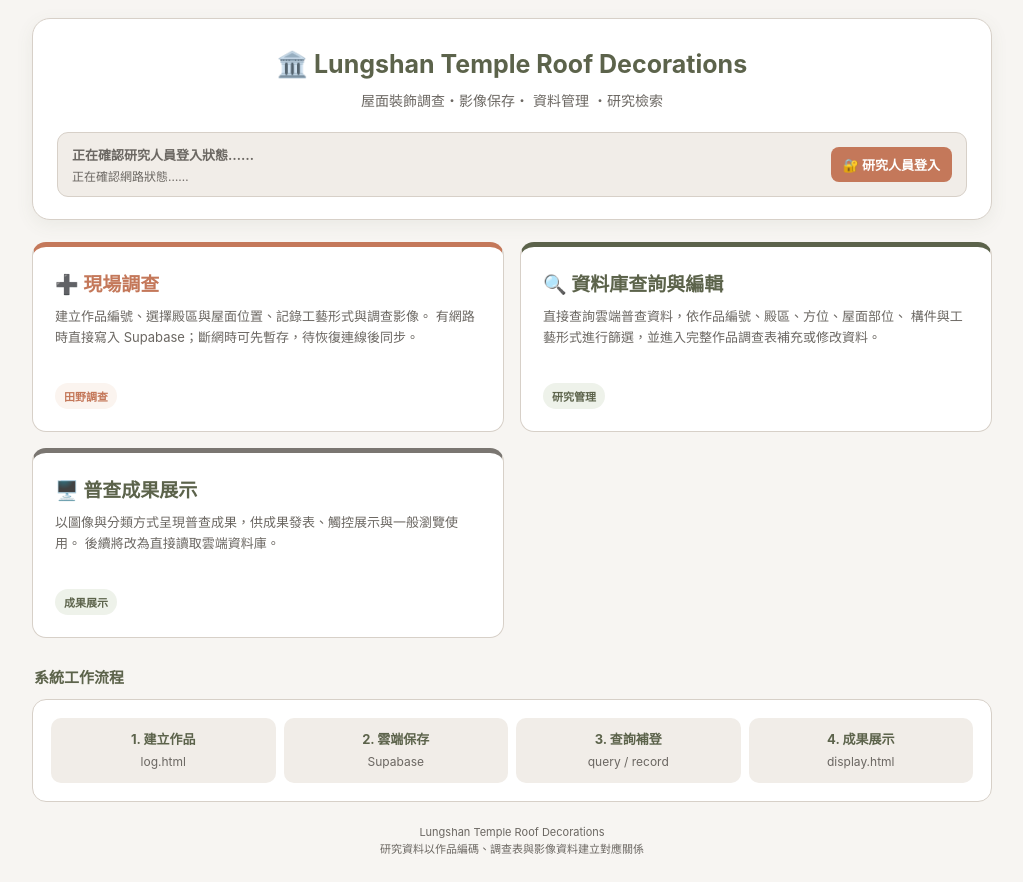
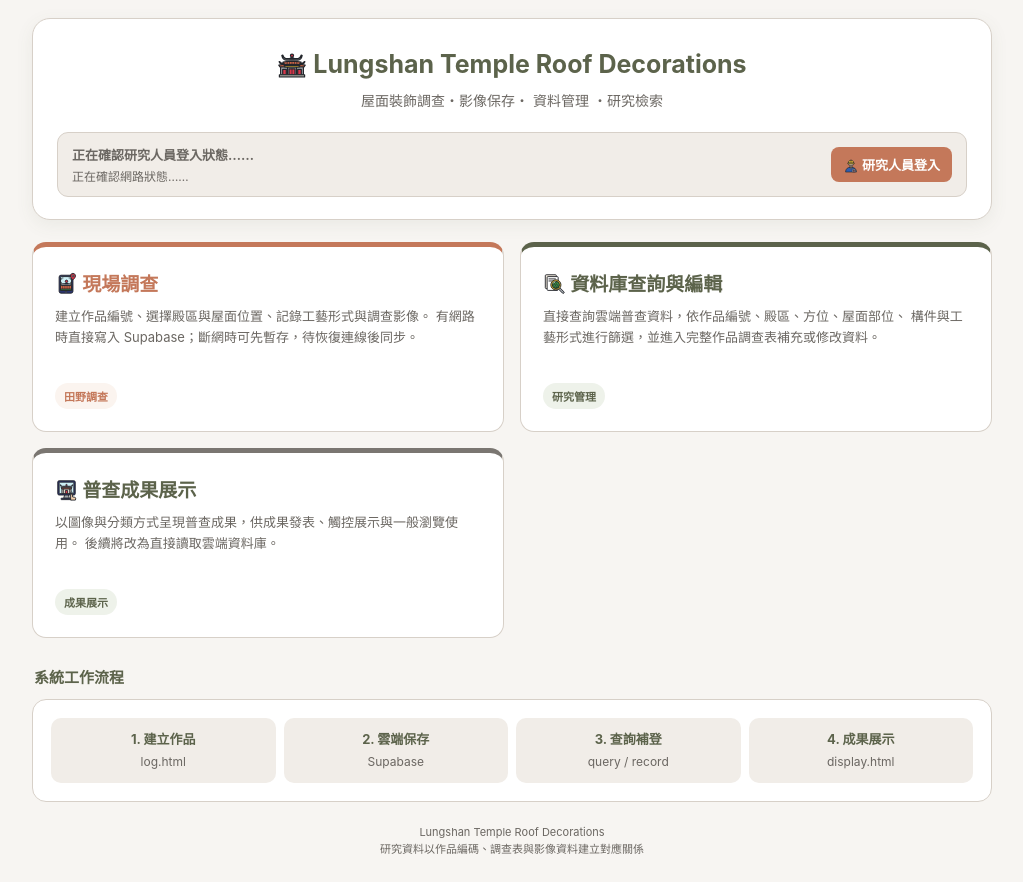
Before and after one commit to Reganchong/QQbase, a plain HTML site: page index.html in a window 1280 px wide. Shown: the whole page, without its empty margins (128-1151 px from the left). Drawn offline with Linux system fonts and the light colour scheme; a script that the page names is missing.

Commit message:
Replace homepage emoji with Lungshan Temple icons

```diff
--- a/index.html
+++ b/index.html
@@ -237,6 +237,11 @@
                 text-align: center;
             }
         }
+        .home-icon {
+            width: 1.2em;
+            height: 1.2em;
+            vertical-align: -0.22em;
+        }
     </style>
 </head>
 
@@ -244,7 +249,7 @@
 <div class="container">
 
     <div class="hero">
-        <h1>🏛️ Lungshan Temple Roof Decorations</h1>
+        <h1><img class="home-icon" src="assets/icons/hall-sanchuan.svg" alt=""> Lungshan Temple Roof Decorations</h1>
         <div class="subtitle">
             屋面裝飾調查・影像保存・
             <span id="managementText">資料管理</span>
@@ -265,7 +270,7 @@
             </div>
 
             <div class="auth-actions">
-                <a id="loginBtn" href="login.html" class="small-btn login-btn">🔐 研究人員登入</a>
+                <a id="loginBtn" href="login.html" class="small-btn login-btn"><img class="home-icon" src="assets/icons/researcher.svg" alt=""> 研究人員登入</a>
                 <button id="logoutBtn" type="button" class="small-btn logout-btn" style="display:none;">登出</button>
             </div>
         </div>
@@ -275,7 +280,7 @@
 
         <a href="log.html" class="menu-item orange">
             <div>
-                <h2>➕ 現場調查</h2>
+                <h2><img class="home-icon" src="assets/icons/field-survey.svg" alt=""> 現場調查</h2>
                 <p>
                     建立作品編號、選擇殿區與屋面位置、記錄工藝形式與調查影像。
                     有網路時直接寫入 Supabase；斷網時可先暫存，待恢復連線後同步。
@@ -286,7 +291,7 @@
 
         <a href="query.html" class="menu-item">
             <div>
-                <h2>🔍 資料庫查詢與編輯</h2>
+                <h2><img class="home-icon" src="assets/icons/database-search.svg" alt=""> 資料庫查詢與編輯</h2>
                 <p>
                     直接查詢雲端普查資料，依作品編號、殿區、方位、屋面部位、
                     構件與工藝形式進行篩選，並進入完整作品調查表補充或修改資料。
@@ -297,7 +302,7 @@
 
         <a href="display.html" class="menu-item gray">
             <div>
-                <h2>🖥️ 普查成果展示</h2>
+                <h2><img class="home-icon" src="assets/icons/showcase.svg" alt=""> 普查成果展示</h2>
                 <p>
                     以圖像與分類方式呈現普查成果，供成果發表、觸控展示與一般瀏覽使用。
                     後續將改為直接讀取雲端資料庫。
```
Also changed, not shown: assets/icons/database-search.svg (added), assets/icons/field-survey.svg (added), assets/icons/hall-sanchuan.svg (added), assets/icons/researcher.svg (added), assets/icons/showcase.svg (added).
